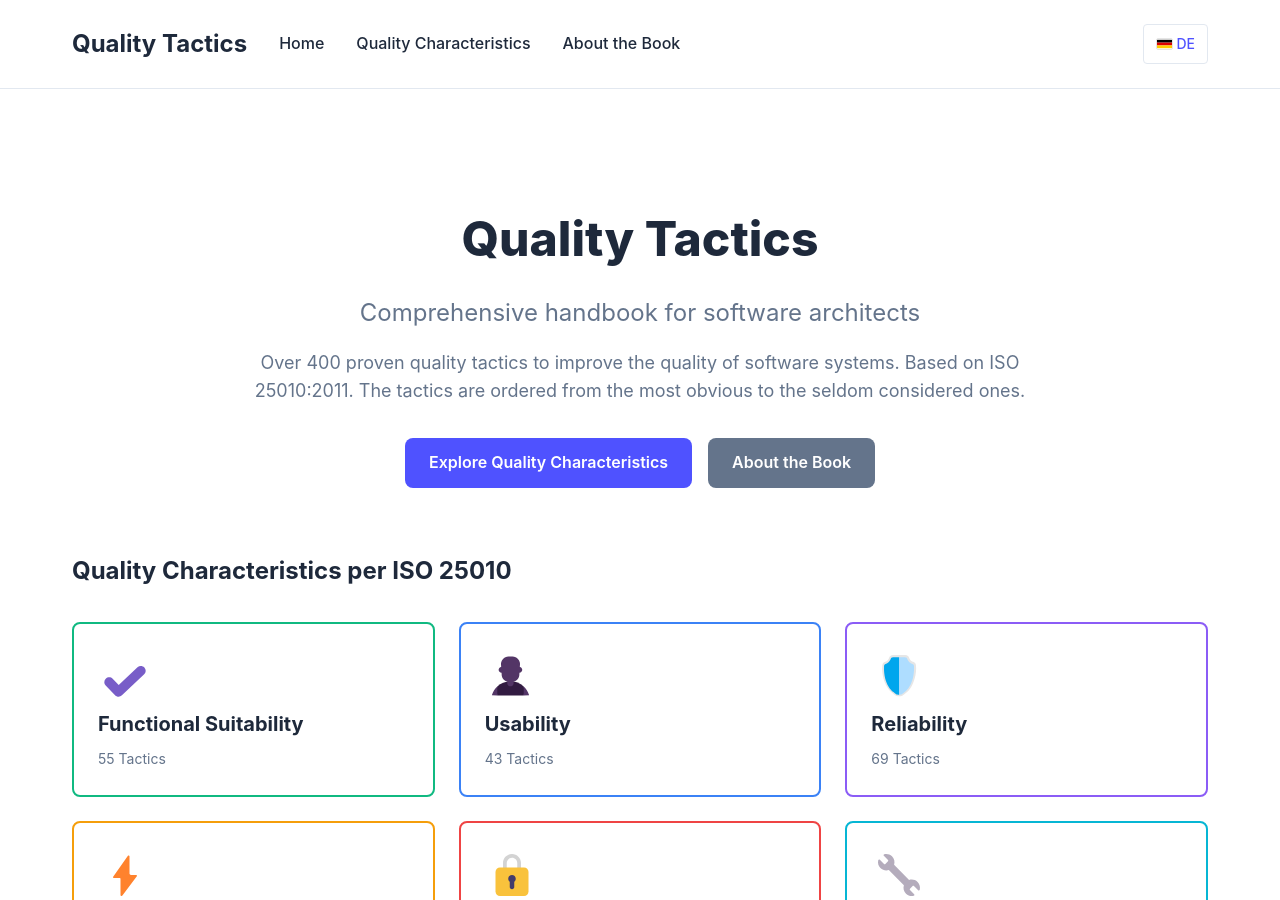
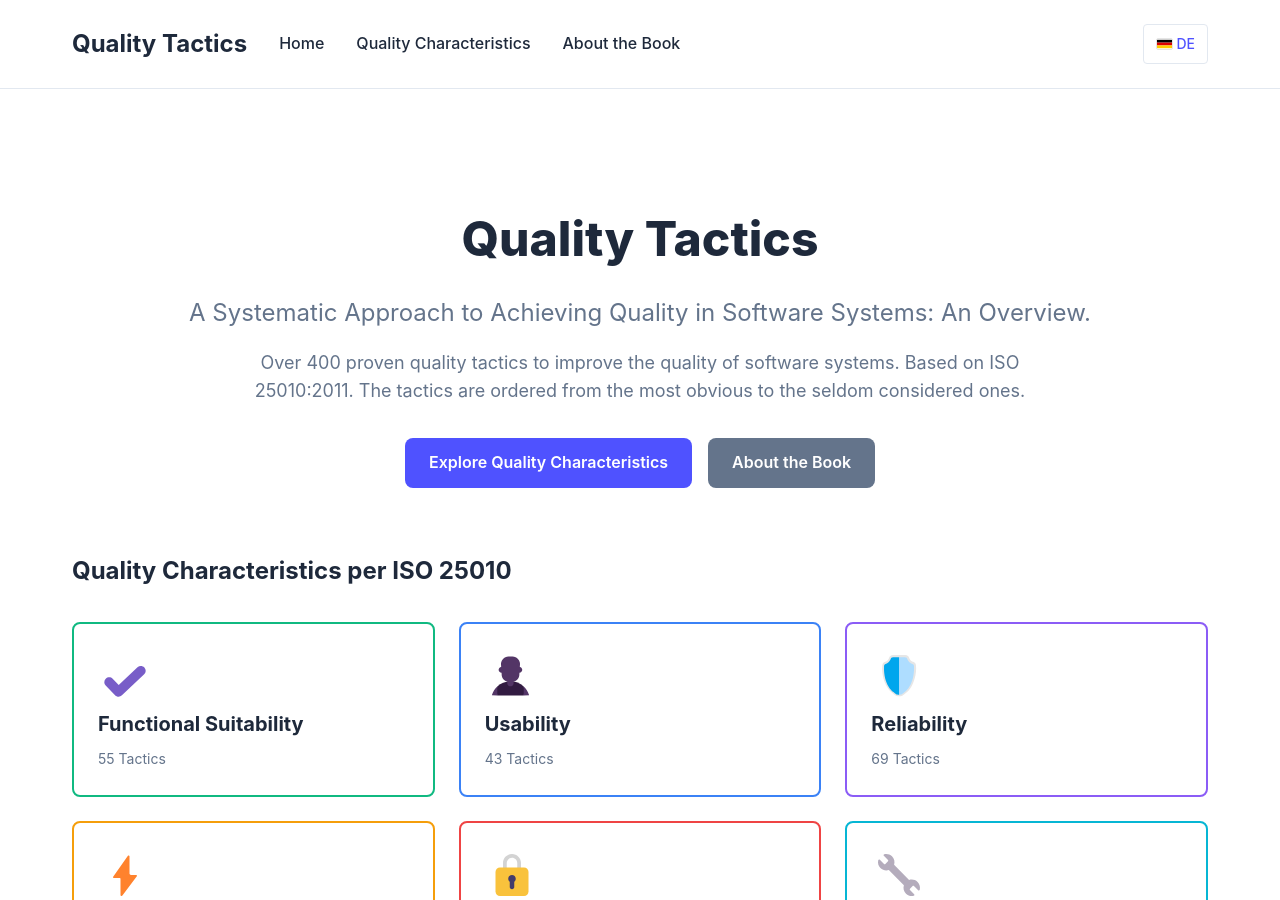
Before and after one commit to feststelltaste/qualitytacticswebsite, a Jekyll site: the page built from en/index.md, in a window 1280 px wide and 900 px high. Built offline with Jekyll 4.4.1, drawn with Linux system fonts in a browser that asks for light colours.

```diff
--- a/en/index.md
+++ b/en/index.md
@@ -8,7 +8,7 @@
     <section class="hero">
         <div class="container">
             <h1 class="hero-title">Quality Tactics</h1>
-            <p class="hero-subtitle">Comprehensive handbook for software architects</p>
+            <p class="hero-subtitle">A Systematic Approach to Achieving Quality in Software Systems: An Overview.</p>
             <p class="hero-description">
                 Over 400 proven quality tactics to improve the quality of software systems.
                 Based on ISO 25010:2011. The tactics are ordered from the most obvious to the seldom considered ones.
```
Also changed, not shown: de/index.md (+1 -1 lines).
